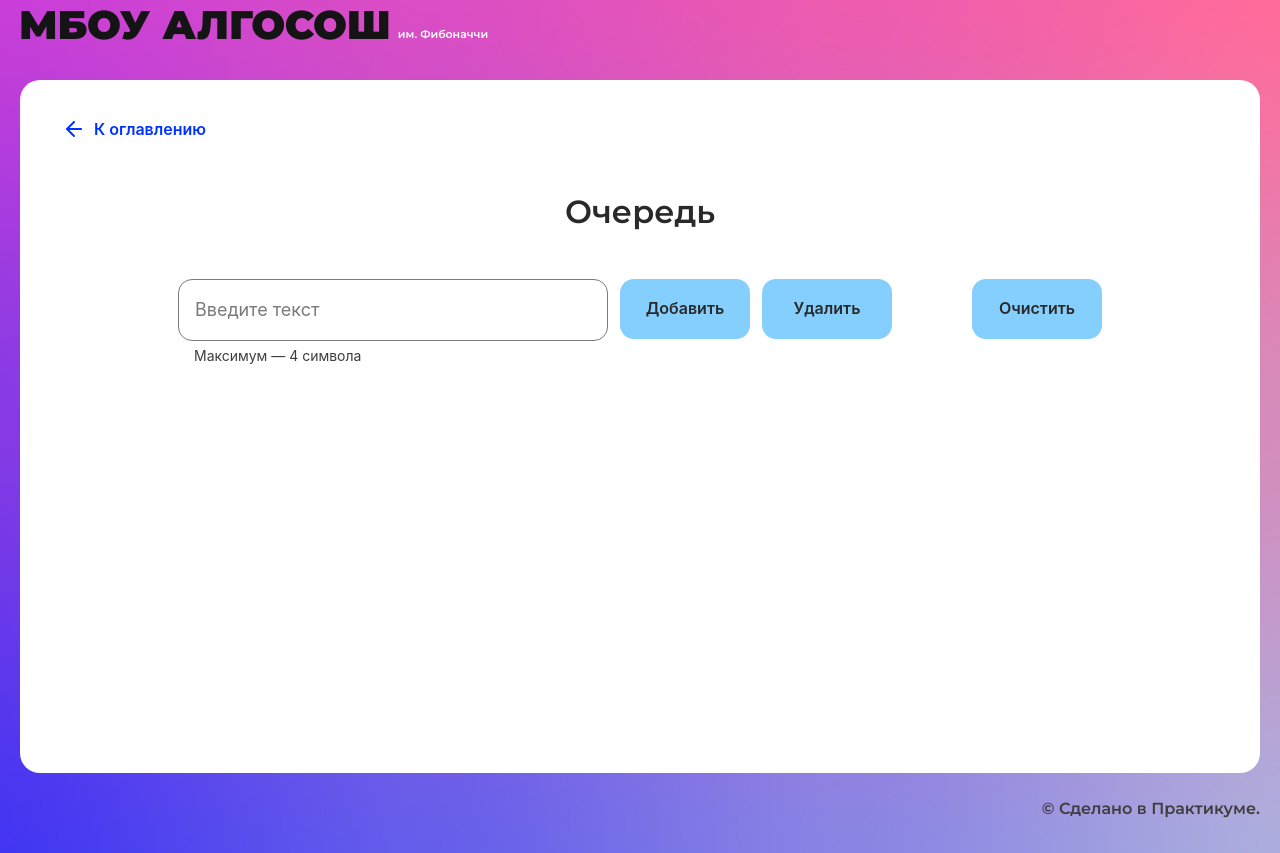
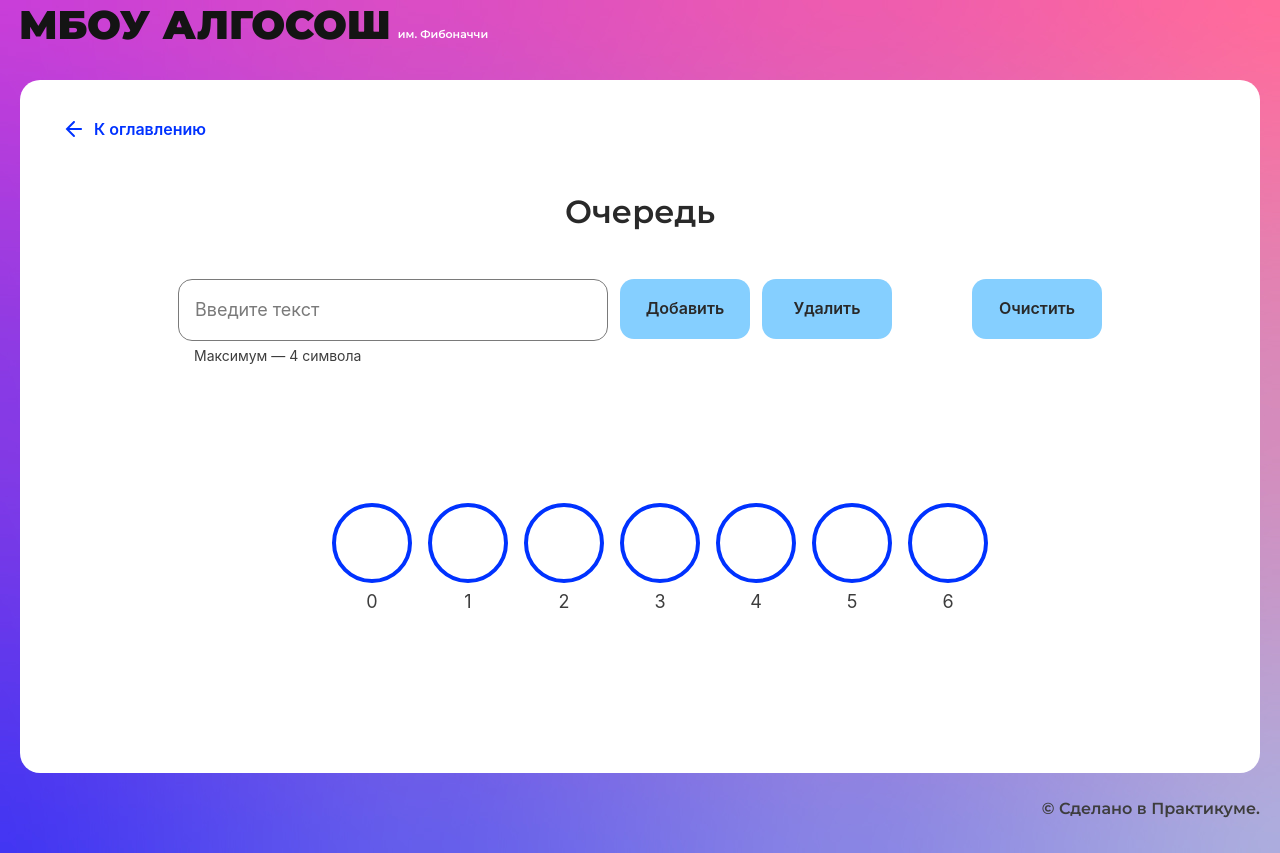
Before and after one commit to EugenyPtichkin/algososh, a React (Create React App) app: page /queue in a window 1280 px wide. Built offline with nearby package versions, Linux system fonts and the light colour scheme.

Commit message:
исправлен стек, заполняется очередь

```diff
--- a/src/components/queue-page/queue-page.tsx
+++ b/src/components/queue-page/queue-page.tsx
@@ -1,4 +1,4 @@
-import React from "react";
+import React, { useEffect, useMemo } from "react";
 import { SolutionLayout } from "../ui/solution-layout/solution-layout";
 import { Input } from "../ui/input/input";
 import { Button } from "../ui/button/button";
@@ -10,11 +10,23 @@ import { ElementStates } from "../../types/element-states";
 import { Queue } from "./queue";
 
 export const QueuePage: React.FC = () => {
+  const queueLength: number = 7;
+  //const initialItem: { value: string, state: ElementStates, head: string, tail: string } = {value: '', state: ElementStates.Default, head: '', tail: ''};
+  //const initialArray : { value: string, state: ElementStates, head: string, tail: string }[] = [];
+  const initialArray: { value: string, state: ElementStates, head: string, tail: string }[] = Array.from({ length: queueLength }, () => ({ value: '', state: ElementStates.Default, head: '', tail: '' }));
   const [inputString, setInputString] = useState<string>('');
-  const [queueArray, setQueueArray] = useState<{ value: string, state: ElementStates }[]>([]);
+  const [queueArray, setQueueArray] = useState<{ value: string, state: ElementStates, head: string, tail: string }[]>(initialArray);
   const [isLoaderAdd, setIsLoaderAdd] = useState<boolean>(false);
   const [isLoaderDelete, setIsLoaderDelete] = useState<boolean>(false);
-  const queue = new Queue<string>(7);
+  const queue = useMemo(() => new Queue<string>(queueLength), []);//сохранить queue между рендерами!
+
+  //заполнить пустыми значениями исходный массив для отображения
+  //  for(let i: number = 0; i<queueLength; i++) {
+  //    initialArray.push(initialItem);
+  //  }
+  useEffect(() => {
+    console.log(initialArray);
+  }, []);
 
   const onChange = (e: React.ChangeEvent<HTMLInputElement>): void => {
     e.preventDefault();
@@ -27,17 +39,25 @@ export const QueuePage: React.FC = () => {
   }
 
   const addToQueue = async () => {
-    if(!inputString) {
-      return;
+    if (!inputString) {
+      return; //ничего не делать при пустой строке
     }
     setIsLoaderAdd(true);
     queue.enqueue(inputString);
     setInputString('');
-    const lastElement: string = queue.peek() || ''; //вычитать последний элемент из стека
-    queueArray.push({ value: lastElement, state: ElementStates.Changing }); //записать в массив отображения
-    setQueueArray([...queueArray]);
-    await sleep();
-    queueArray[queueArray.length - 1].state = ElementStates.Default; //изменить окраску на обычную
+
+    //вычитываем значения head и tail из очереди методами queue
+    const head: () => { item: string | null; index: number; } = queue.head;
+    const tail: () => { item: string | null; index: number; } = queue.tail;
+    console.log(head().item, head().index, tail().item, tail().index, queue.isEmpty());
+
+    //обновляем поля в отображаемом массиве
+    queueArray[head().index].value = head().item ||'';
+    queueArray[head().index].head = 'head';
+
+    queueArray[tail().index].value = tail().item ||'';
+    queueArray[tail().index].tail = 'tail';
+
     setQueueArray([...queueArray]);
     setIsLoaderAdd(false);
     await sleep();
@@ -46,10 +66,13 @@ export const QueuePage: React.FC = () => {
   const deleteFromQueue = async () => {
     setIsLoaderDelete(true);
     queue.dequeue();
-    queueArray[queueArray.length - 1].state = ElementStates.Changing; //изменить окраску у последнего элемента перед удалением
-    setQueueArray([...queueArray]);
-    await sleep();
-    queueArray.pop();
+
+    //вычитываем значения head и tail из очереди методами queue
+    const head: () => { item: string | null; index: number; } = queue.head;
+    const tail: () => { item: string | null; index: number; } = queue.tail;
+    console.log(head().item, head().index, tail().item, tail().index, queue.isEmpty());
+
+
     setQueueArray([...queueArray]);
     setIsLoaderDelete(false);
     await sleep();
@@ -57,7 +80,7 @@ export const QueuePage: React.FC = () => {
 
   const clearQueue = () => {
     queue.clear();
-    setQueueArray([])
+    setQueueArray([...initialArray]);
   }
 
   //функция-ожидание
@@ -91,7 +114,12 @@ export const QueuePage: React.FC = () => {
       <ul className={styles.outString}>
         {queueArray.map((item, index) => (
           <li key={index}>
-            <Circle letter={item.value.toString()} state={item.state} index={index} head={index === queueArray.length-1 ? 'top' : ''} />
+            <Circle
+              letter={item.value.toString()}
+              state={item.state}
+              index={index}
+              head={item.head.toString()}
+              tail={item.tail.toString()} />
           </li>))}
       </ul>
     </SolutionLayout>
--- a/src/components/queue-page/queue.ts
+++ b/src/components/queue-page/queue.ts
@@ -2,15 +2,18 @@ interface IQueue<T> {
   enqueue: (item: T) => void;
   dequeue: () => void;
   peek: () => T | null;
+  head: () => { item: T | null; index: number};
+  tail: () => { item: T | null; index: number};
+  isEmpty: () => boolean;
   clear: () => void;
 }
 
 export class Queue<T> implements IQueue<T> {
   private container: (T | null)[] = [];
-  private head = 0;
-  private tail = 0;
+  private _head = 0;
+  private _tail = 0;
   private readonly size: number = 0;
-  private length: number = 0;
+  private _length: number = 0;
 
   constructor(size: number) {
     this.size = size;
@@ -18,39 +21,53 @@ export class Queue<T> implements IQueue<T> {
   }
 
   enqueue = (item: T) => {
-    if (this.length >= this.size) {
+    if (this._length >= this.size) {
       throw new Error("Maximum length exceeded");
     }
-    // Ваш код
-    this.container[this.tail % this.size]=item;
-    this.tail++;
-    this.length++;
+    this.container[this._tail]=item;
+    this._tail++;
+    this._length++;
   };
 
   dequeue = () => {
     if (this.isEmpty()) {
       throw new Error("No elements in the queue");
     }
-    this.head++;
-    this.length--;
-    //return(this.container[(this.head-1) % this.size]);
+    this.container[this._head] = null;
+    this._head++;
+    this._length--;
   };
 
   peek = (): T | null => {
     if (this.isEmpty()) {
       throw new Error("No elements in the queue");
-      return null;
     }
-    return(this.container[this.head % this.size]);
+    return(this.container[this._head]);
   };
 
-  isEmpty = () => this.length === 0;
+
+  head = (): { item: T | null; index: number} => {
+    if (this.isEmpty()) {
+      throw new Error("No elements in the queue");
+    }
+    return {item: this.container[this._head], index: this._head};
+  };
+
+  tail = (): { item: T | null; index: number} => {
+    if (this.isEmpty()) {
+      throw new Error("No elements in the queue");
+    }
+    return {item: this.container[this._tail], index: this._tail};
+  };
+
+  isEmpty = () => {
+    return(this._length === 0);
+  }
+  //isEmpty = () =>  this._length === 0;
 
   clear = () => {
-    this.head =0;
-    this.tail =0;
-    this.length =0
+    this._head =0;
+    this._tail =0;
+    this._length =0
   }
 }
-
-const queue = new Queue<number>(4);
--- a/src/components/stack-page/stack-page.tsx
+++ b/src/components/stack-page/stack-page.tsx
@@ -1,4 +1,4 @@
-import React from "react";
+import React, { useMemo } from "react";
 import { SolutionLayout } from "../ui/solution-layout/solution-layout";
 import { Input } from "../ui/input/input";
 import { Button } from "../ui/button/button";
@@ -14,7 +14,7 @@ export const StackPage: React.FC = () => {
   const [stackArray, setStackArray] = useState<{ value: string, state: ElementStates }[]>([]);
   const [isLoaderAdd, setIsLoaderAdd] = useState<boolean>(false);
   const [isLoaderDelete, setIsLoaderDelete] = useState<boolean>(false);
-  const stack = new Stack<string>();
+  const stack = useMemo( () => new Stack<string>() , []);  //cохранять стек между рендерами!
 
   const onChange = (e: React.ChangeEvent<HTMLInputElement>): void => {
     e.preventDefault();
@@ -76,7 +76,7 @@ export const StackPage: React.FC = () => {
           />
           <Button
             text="Удалить"
-            disabled={stack.getSize() !== 0}
+            disabled={stack.getSize() === 0}
             onClick={() => deleteFromStack()}
             isLoader={isLoaderDelete} />
         </div>
```
Also changed, not shown: 1 other file (tests, documents, lock files or other folders).
